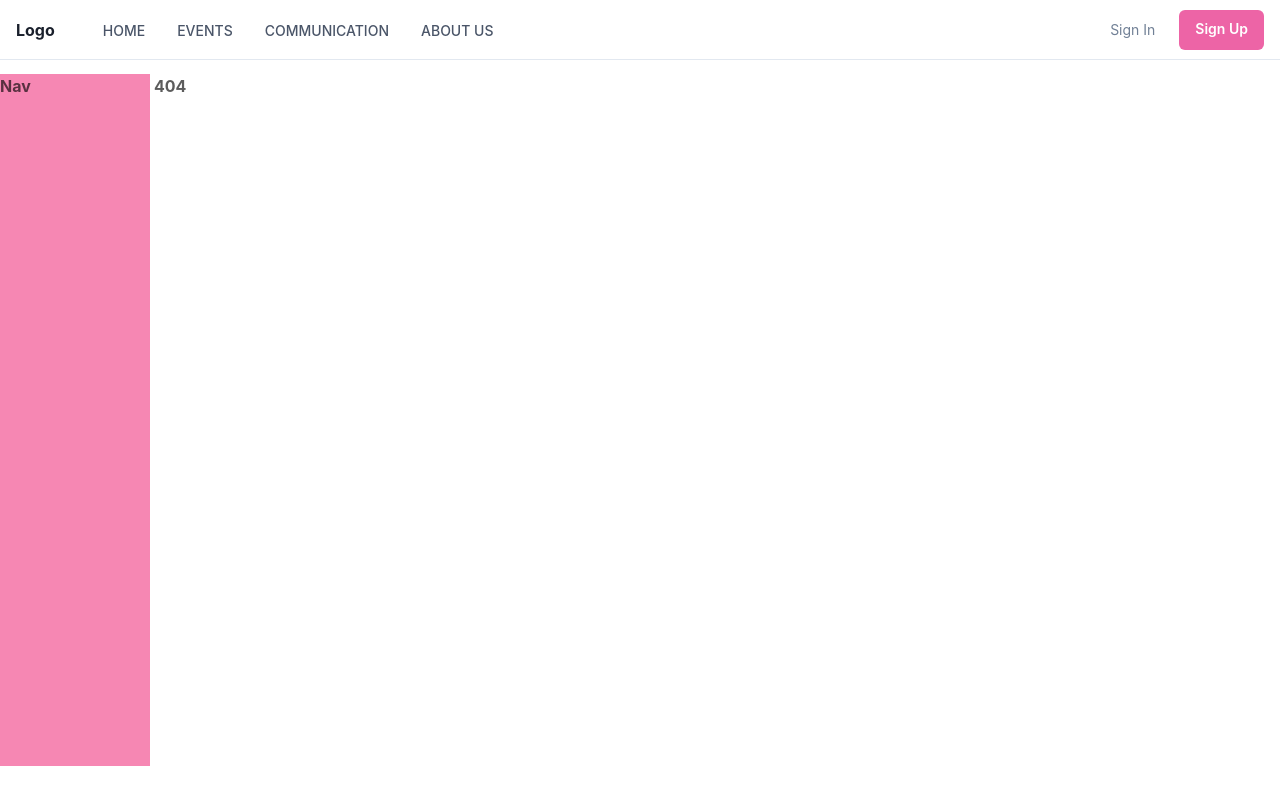
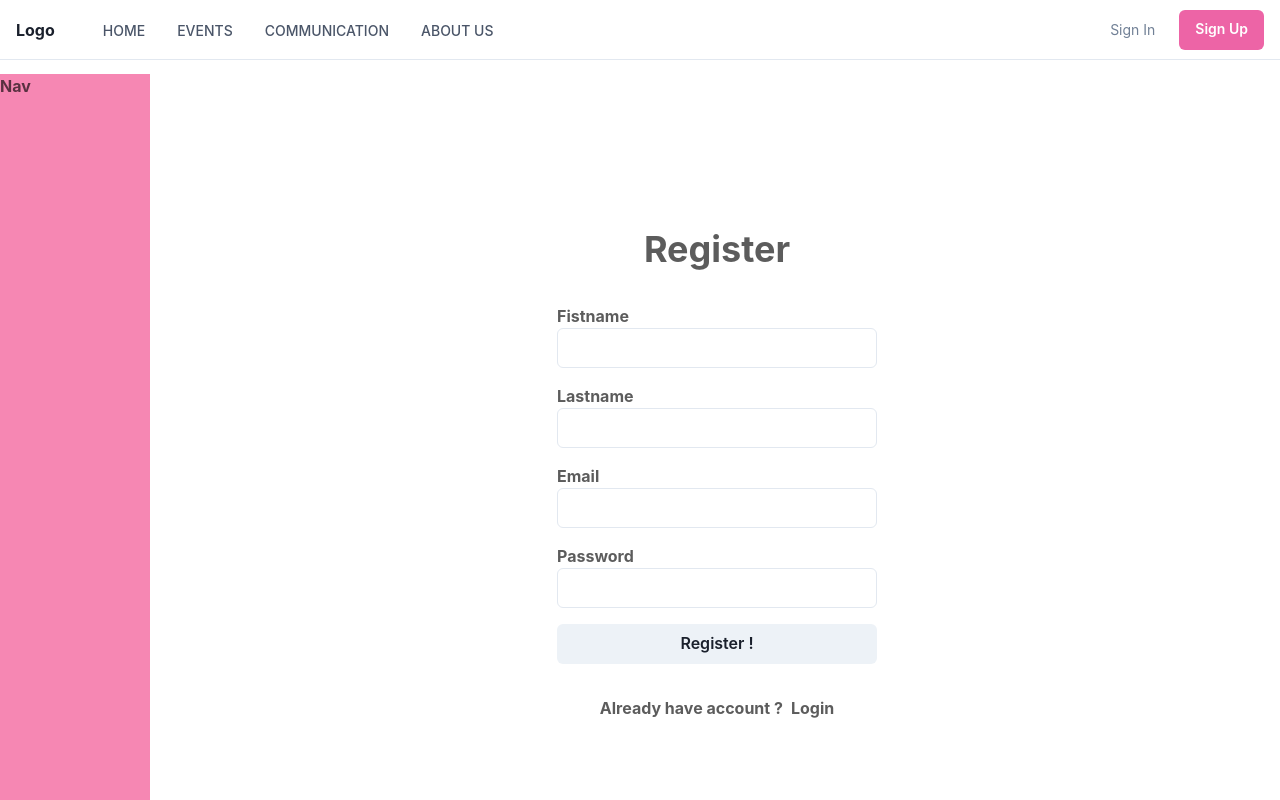
Before and after one commit to AbdullahHAlomari/BookingSystem, a React (Vite) app in the folder client/front-app/: page /register in a window 1280 px wide. Shown: the top 800 px of the page. Built offline with nearby package versions, Linux system fonts and the light colour scheme.

Commit message:
Added sign up page

```diff
--- a/client/front-app/src/components/Auth/SignUp.tsx
+++ b/client/front-app/src/components/Auth/SignUp.tsx
@@ -1,11 +1,123 @@
-import React from 'react'
+import {
+  Box,
+  Flex,
+  Heading,
+  VStack,
+  Text,
+  Input,
+  Button,
+  useToast,
+  HStack,
+} from "@chakra-ui/react";
+import { useState } from "react";
+import { Link, useNavigate } from "react-router-dom";
 
-function SignUp() {
+export const SignUp = () => {
+  const [firstname, setFirstname] = useState("");
+  const [lastname, setLastname] = useState("");
+  const [email, setEmail] = useState("");
+  const [password, setPassword] = useState("");
+
+  const navigate = useNavigate();
+
+  const toast = useToast();
+
+  const submitRegister = async () => {
+    try {
+      // if (!password) {
+      //   toast({
+      //     title: `You passwords doesn't match`,
+      //     status: "error",
+      //     duration: 3000,
+      //     position: "top",
+      //   });
+      //   return;
+      // }
+
+      const request = await fetch("http://localhost:3008/signup", {
+        method: "POST",
+        headers: {
+          "Content-Type": "application/json",
+        },
+        body: JSON.stringify({ firstname, lastname, password, email }),
+      });
+
+      const data = await request.json();
+
+      if (request.status !== 201) {
+        toast({
+          title: data.message,
+          status: "error",
+          duration: 3000,
+          position: "top",
+        });
+        return;
+      }
+
+      toast({
+        title: data.message,
+        status: "success",
+        duration: 3000,
+        position: "top",
+      });
+      navigate("/login");
+    } catch (error) {
+      toast({
+        title: "Server Error !",
+        status: "error",
+        duration: 3000,
+        position: "top",
+      });
+    }
+  };
+
   return (
-    <div>
+    <Flex justifyContent="center" alignItems="center" height="100vh">
+      <VStack spacing="2rem" width="20rem">
+        <Heading>Register </Heading>
+        <VStack align="left" spacing="1rem" width="100%">
+          <Box>
+            <Text>Fistname</Text>
+            <Input
+              onChange={(e) => setFirstname(e.target.value)}
+              value={firstname}
+              type="text"
+            />
+          </Box>
+          <Box>
+            <Text>Lastname</Text>
+            <Input
+              onChange={(e) => setLastname(e.target.value)}
+              value={lastname}
+              type="text"
+            />
+          </Box>
+          <Box>
+            <Text>Email</Text>
+            <Input
+              onChange={(e) => setEmail(e.target.value)}
+              value={email}
+              type="email"
+            />
+          </Box>
+          <Box>
+            <Text>Password</Text>
+            <Input
+              onChange={(e) => setPassword(e.target.value)}
+              value={password}
+              type="password"
+            />
+          </Box>
 
-    </div>
-  )
-}
+          <Button onClick={submitRegister}>Register !</Button>
+        </VStack>
+        <HStack>
+          <Text>Already have account ?</Text>
+          <Link to="/login">Login</Link>
+        </HStack>
+      </VStack>
+    </Flex>
+  );
+};
 
 export default SignUp
--- a/client/front-app/src/components/routers/Routers.tsx
+++ b/client/front-app/src/components/routers/Routers.tsx
@@ -13,6 +13,7 @@ function Routers() {
     <Routes>
       <Route path="*" element={<Error404 />} />
       <Route path="/login" element={<Login />} />
+      <Route path="/register" element={<SignUp />} />
       <Route path="/Tickets" element={<MainTicket />} />
       <Route path="/post" element={<AddTicket />} />
       {/* <Route path="/Ticket/:id" element={<FindEvent />} /> */}
```
